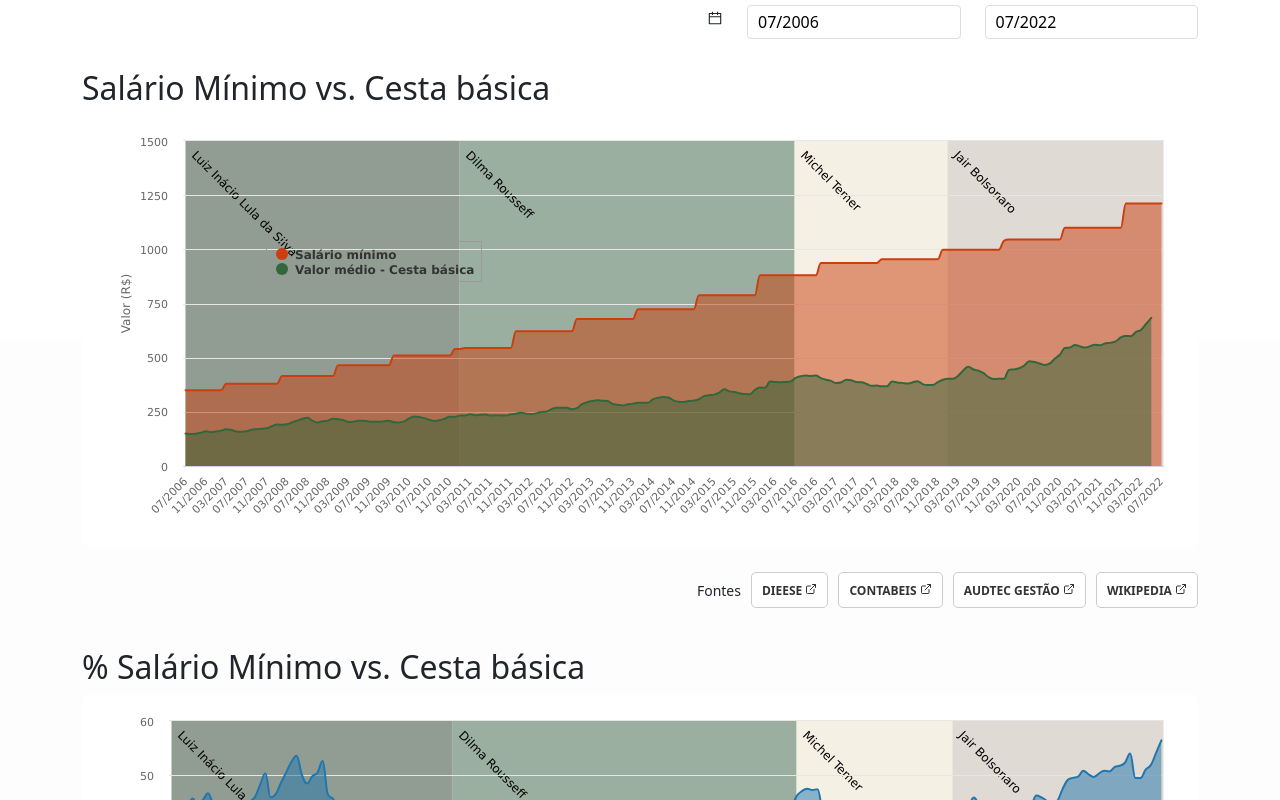
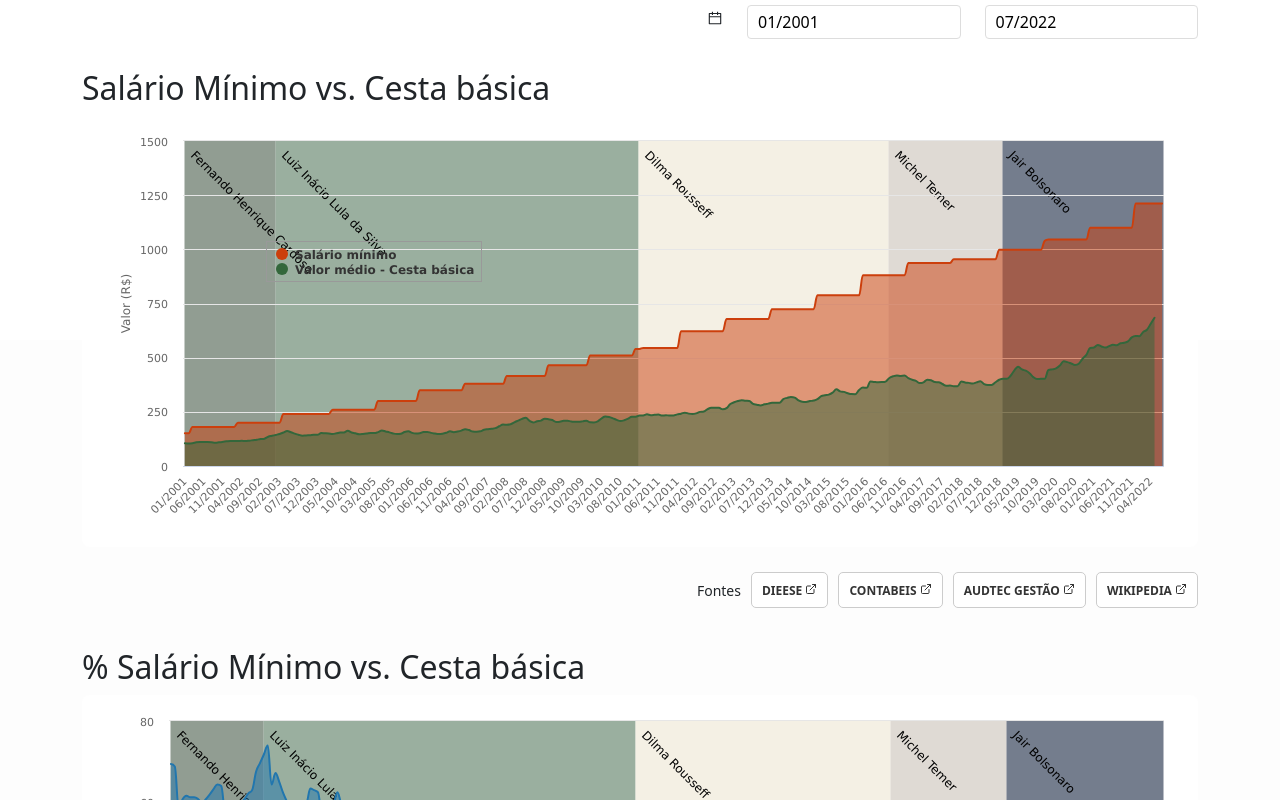
Before and after one commit to regular-alves/numeros-nao-mentem, a React (Create React App) app: page /cesta-basica/2001-01-01/2022-07-30 in a window 1280 px wide. Before the commit this address led to /cesta-basica/2006-07-01/2022-07-30. Shown: the part 560-1360 px from the top of the page. Built offline with nearby package versions, Linux system fonts and the light colour scheme.

Commit message:
added: using route parameters date

```diff
--- a/src/Pages/BasicFoodBasket/index.js
+++ b/src/Pages/BasicFoodBasket/index.js
@@ -5,7 +5,9 @@ import {
   slashedMonthYear,
   getMinDate,
   getMaxDate,
-  getAvg
+  getAvg,
+  handleDateParams,
+  isValidDate
 } from '../../utils';
 import Salary from "../../Dtos/Salary";
 import FoodBasket from "../../Dtos/FoodBasket";
@@ -20,6 +22,7 @@ import Footer from "../Footer";
 import { Helmet } from "react-helmet";
 import Sources from "../../Components/Sources";
 import Card from "../../Components/Card";
+import { useParams } from "react-router-dom";
 
 const BasicFoodBasket = () => {
   const salary = new Salary();
@@ -27,7 +30,11 @@ const BasicFoodBasket = () => {
   const presidents = new Presidents();
   const foodVsSalary = new FoodVsSalary();
 
-  let toDate = new Date(
+  let {to: toDate, from: fromDate} = useParams();
+  [toDate, fromDate] = handleDateParams([toDate, fromDate]);
+
+  if (!isValidDate(toDate)) {
+    toDate = new Date(
       new Date().getFullYear(),
       new Date().getMonth(),
       30,
@@ -35,12 +42,15 @@ const BasicFoodBasket = () => {
       59,
       59
     );
+  }
 
-  let fromDate = new Date(
+  if (!isValidDate(fromDate)) {
+    fromDate = new Date(
       new Date().getFullYear() - 16,
       new Date().getMonth(),
       1
     );
+  }
 
   const startDate = getMaxDate([fromDate, foodBasket.getMinDataDate(), presidents.getMinDataDate()]);
   const endDate = getMinDate([toDate, foodBasket.getMaxDataDate(), presidents.getMaxDataDate()]);
@@ -49,7 +59,11 @@ const BasicFoodBasket = () => {
   const [from, setFrom] = useState(fromDate.toISOString());
 
   useEffect(() => {
-    const path = window.location.pathname.replace(/\/([\d-]+)/g, '');
+    let path = window.location.pathname.replace(/\/([\d-]+)/g, '');
+
+    if(path.substring(path.length - 1) === '/') {
+      path = path.substring(0, path.length - 1);
+    }
 
     window.history.replaceState(
       null,
--- a/src/utils.js
+++ b/src/utils.js
@@ -99,6 +99,11 @@ const getMinDate = params => {
 const getMaxDate = params => {
   return params.sort((a,b) => b - a)[0] || null;
 }
+
+const isValidDate = d => {
+  return d instanceof Date && !isNaN(d);
+}
+
 export {
   strToColor,
   invertByDate,
@@ -109,5 +114,6 @@ export {
   slashedFullDate,
   slashedMonthYear,
   getMinDate,
-  getMaxDate
+  getMaxDate,
+  isValidDate,
 };
```
Lines whose indentation alone changed are shown as unchanged.
